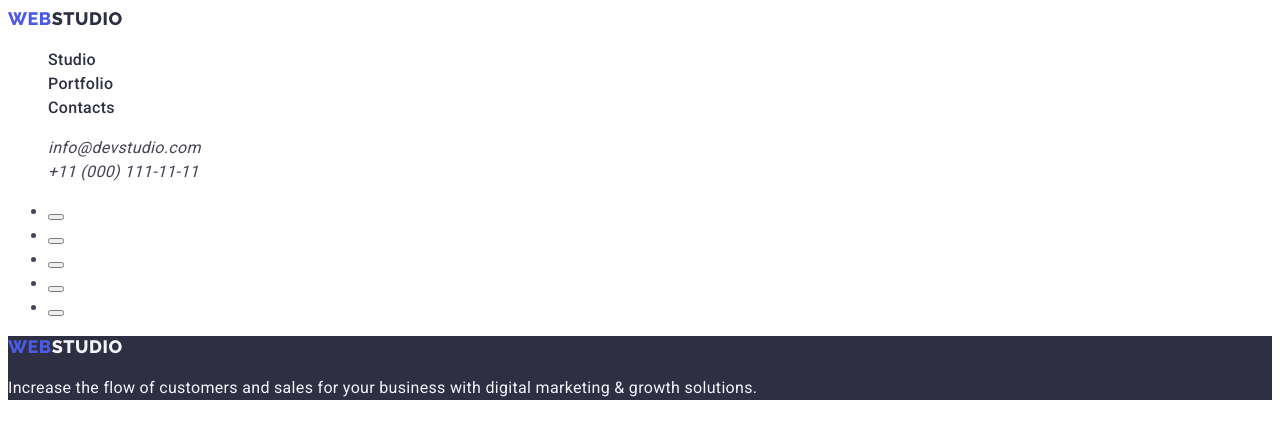
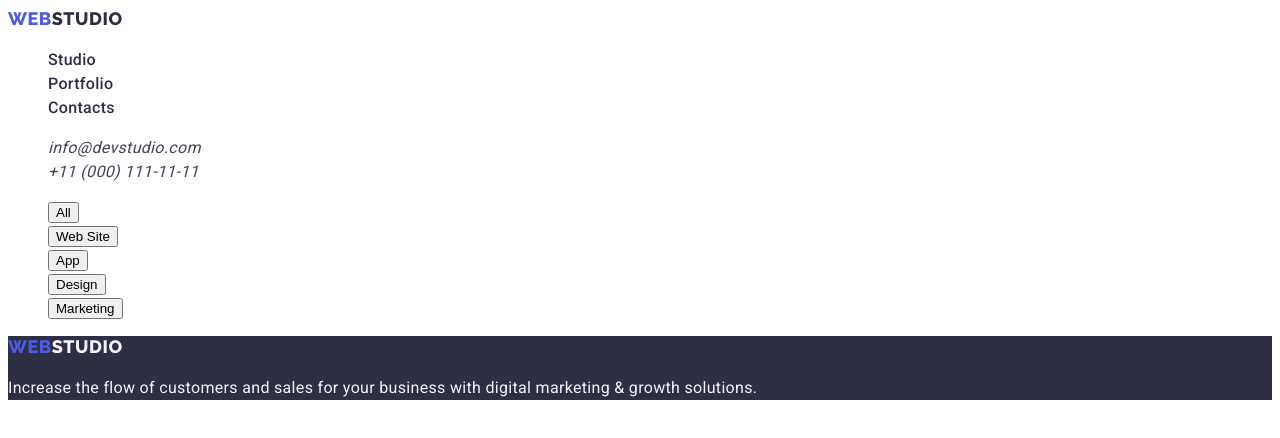
Before and after one commit to pkondratiuk/goit-markup-hw-02, a plain HTML site: page portfolio.html in a window 1280 px wide. Drawn offline with Linux system fonts and the light colour scheme.

```diff
--- a/portfolio.html
+++ b/portfolio.html
@@ -3,7 +3,7 @@
   <head>
     <meta charset="UTF-8" />
     <meta name="viewport" content="width=device-width, initial-scale=1.0" />
-    <title>Document</title>
+    <title>Portfolio</title>
 
     <!-- Fonts -->
     <link rel="preconnect" href="https://fonts.googleapis.com" />
@@ -51,12 +51,12 @@
       <!-- Section portfolio -->
       <section>
         <!-- List with button -->
-        <ul>
-          <li><button type="button"></button></li>
-          <li><button type="button"></button></li>
-          <li><button type="button"></button></li>
-          <li><button type="button"></button></li>
-          <li><button type="button"></button></li>
+        <ul class="list">
+          <li><button type="button">All</button></li>
+          <li><button type="button">Web Site</button></li>
+          <li><button type="button">App</button></li>
+          <li><button type="button">Design</button></li>
+          <li><button type="button">Marketing</button></li>
         </ul>
       </section>
     </main>
```
Also changed, not shown: images/portfolio/img-1.jpg (added), images/portfolio/img-2.jpg (added), images/portfolio/img-3.jpg (added), images/portfolio/img-4.jpg (added), images/portfolio/img-5.jpg (added), images/portfolio/img-6.jpg (added), images/portfolio/img-7.jpg (added), images/portfolio/img-8.jpg (added), images/portfolio/img-9.jpg (added).
